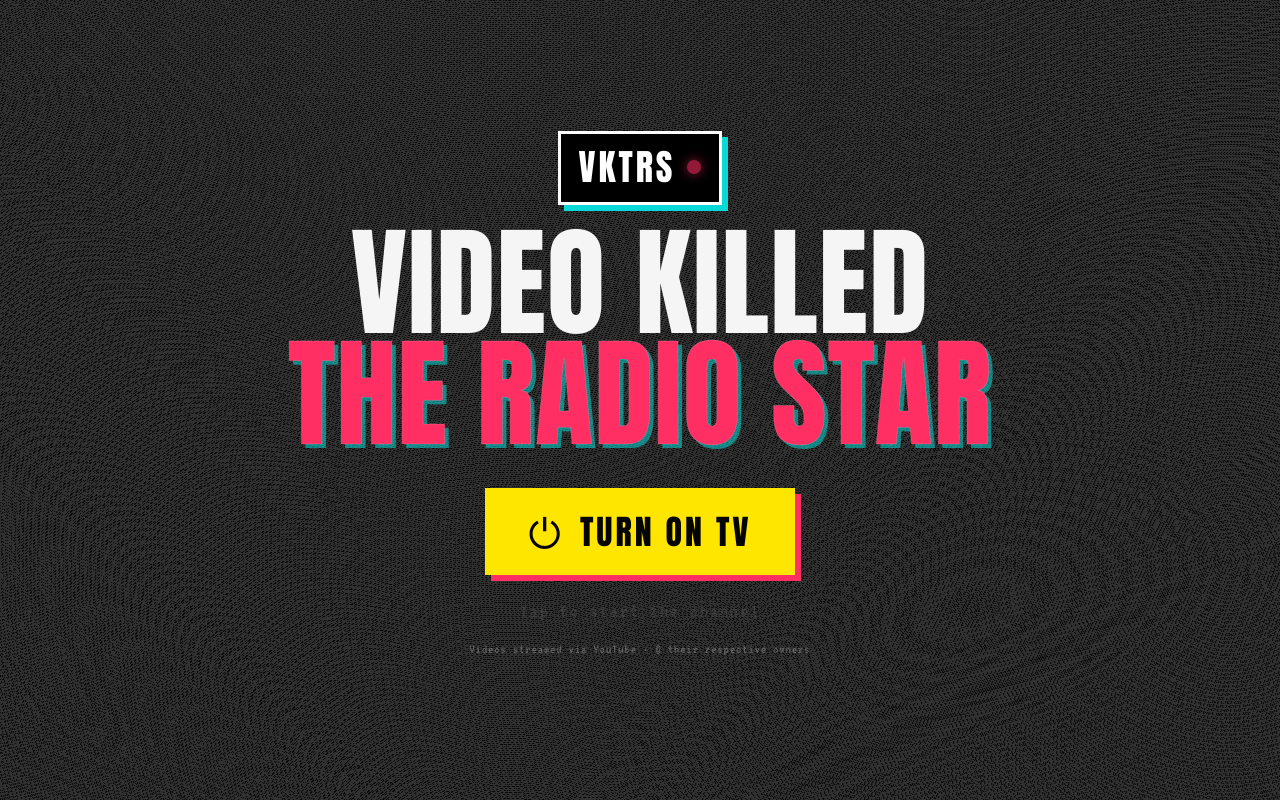
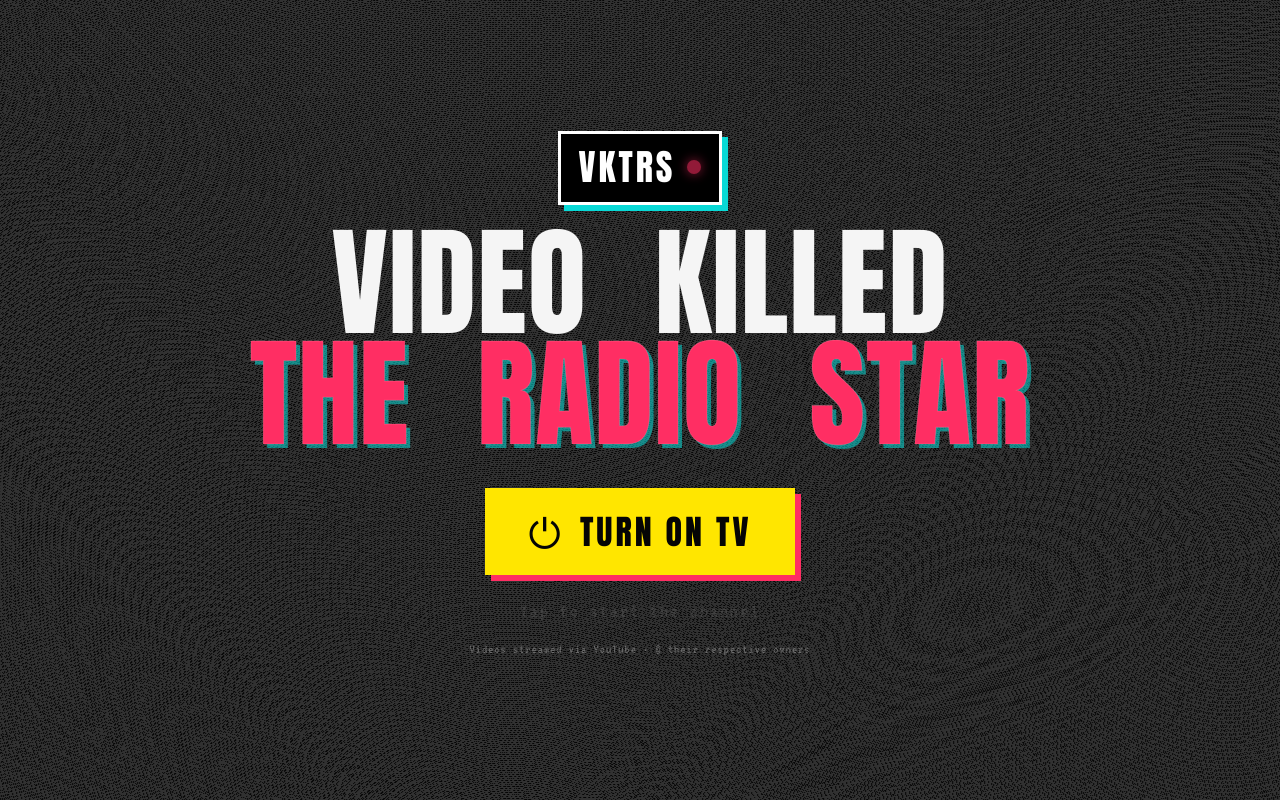
Before and after one commit to konradmichalik/video-killed-the-radio-star, a Svelte app: page / in a window 1280 px wide. Built offline with nearby package versions, Linux system fonts and the light colour scheme.

Commit message:
feat: stagger word entrance animations on start screen, link readme title to the buggles

```diff
--- a/src/components/StartScreen.svelte
+++ b/src/components/StartScreen.svelte
@@ -11,8 +11,15 @@
       <span class="brand-dot"></span>
     </div>
     <h1 class="logo">
-      <span>VIDEO KILLED</span>
-      <span>THE RADIO STAR</span>
+      <span class="line line-1">
+        <span class="word" style="--i: 0">VIDEO</span>
+        <span class="word" style="--i: 1">KILLED</span>
+      </span>
+      <span class="line line-2">
+        <span class="word" style="--i: 2">THE</span>
+        <span class="word" style="--i: 3">RADIO</span>
+        <span class="word" style="--i: 4">STAR</span>
+      </span>
     </h1>
     <button id="power-btn" type="button" on:click={() => dispatch('power')}>
       <span class="power-glyph">&#x23FB;</span>
@@ -159,55 +166,60 @@
     letter-spacing: 1px;
     text-transform: uppercase;
   }
-  .logo span {
+  .line {
     display: block;
+    white-space: nowrap;
+    font-size: clamp(38px, 11vw, 120px);
   }
-  .logo span:first-child {
-    font-size: clamp(38px, 11vw, 120px);
+  .line-1 {
     color: var(--ink);
-    animation:
-      logo-scramble-1 900ms steps(8, end) 800ms backwards,
-      wordmark-glitch-1 4.6s steps(1, end) 1700ms infinite;
+    --final-shadow: none;
+    animation: wordmark-glitch-1 4.6s steps(1, end) 2400ms infinite;
   }
-  .logo span:last-child {
-    font-size: clamp(38px, 11vw, 120px);
+  .line-2 {
     color: var(--accent);
     -webkit-text-stroke: 1px rgba(255, 255, 255, 0.15);
     text-shadow: 4px 4px 0 rgba(8, 217, 214, 0.55);
-    animation:
-      logo-scramble-2 1000ms steps(9, end) 1000ms backwards,
-      wordmark-glitch-2 4.6s steps(1, end) 2000ms infinite;
+    --final-shadow: 4px 4px 0 rgba(8, 217, 214, 0.55);
+    animation: wordmark-glitch-2 4.6s steps(1, end) 2600ms infinite;
   }
-  /* Heavy chromatic split that collapses into the stable wordmark — VHS
-     tracking-lock-in feel. Each step is a hard frame, no easing. */
-  @keyframes logo-scramble-1 {
+  /* Each word gets its own VHS tracking-lock scramble, staggered by --i. */
+  .word {
+    display: inline-block;
+    animation: word-in 850ms steps(7, end) calc(700ms + var(--i) * 180ms) backwards;
+  }
+  .word + .word {
+    margin-left: 0.32em;
+  }
+  @keyframes word-in {
     0% {
       opacity: 0;
-      transform: translateX(-60px) scaleX(1.4);
+      transform: translateX(-80px) scaleX(1.5);
       text-shadow:
-        18px 0 0 var(--accent-2),
-        -18px 0 0 var(--accent);
-      letter-spacing: 12px;
-      filter: blur(2px);
+        20px 0 0 var(--accent-2),
+        -20px 0 0 var(--accent);
+      letter-spacing: 14px;
+      filter: blur(2.5px);
     }
-    25% {
-      opacity: 0.7;
-      transform: translateX(24px) scaleX(0.9);
+    22% {
+      opacity: 0.75;
+      transform: translateX(28px) scaleX(0.85);
       text-shadow:
         -14px 0 0 var(--accent-2),
         14px 0 0 var(--accent);
       letter-spacing: -4px;
+      filter: blur(1px);
     }
-    50% {
+    45% {
       opacity: 1;
-      transform: translateX(-8px);
+      transform: translateX(-8px) scaleX(1.05);
       text-shadow:
         8px 0 0 var(--accent-2),
         -8px 0 0 var(--accent);
       letter-spacing: 4px;
       filter: none;
     }
-    75% {
+    70% {
       transform: translateX(3px);
       text-shadow:
         -3px 0 0 var(--accent-2),
@@ -216,51 +228,7 @@
     }
     100% {
       transform: none;
-      text-shadow: none;
-      letter-spacing: 1px;
-    }
-  }
-  @keyframes logo-scramble-2 {
-    0% {
-      opacity: 0;
-      transform: translateX(60px) scaleX(1.4);
-      text-shadow:
-        -18px 0 0 var(--accent-2),
-        18px 0 0 var(--accent),
-        4px 4px 0 rgba(8, 217, 214, 0.55);
-      letter-spacing: 12px;
-      filter: blur(2px);
-    }
-    25% {
-      opacity: 0.7;
-      transform: translateX(-24px) scaleX(0.9);
-      text-shadow:
-        14px 0 0 var(--accent-2),
-        -14px 0 0 var(--accent),
-        4px 4px 0 rgba(8, 217, 214, 0.55);
-      letter-spacing: -4px;
-    }
-    50% {
-      opacity: 1;
-      transform: translateX(8px);
-      text-shadow:
-        -8px 0 0 var(--accent-2),
-        8px 0 0 var(--accent),
-        4px 4px 0 rgba(8, 217, 214, 0.55);
-      letter-spacing: 4px;
-      filter: none;
-    }
-    75% {
-      transform: translateX(-3px);
-      text-shadow:
-        3px 0 0 var(--accent-2),
-        -3px 0 0 var(--accent),
-        4px 4px 0 rgba(8, 217, 214, 0.55);
-      letter-spacing: 1px;
-    }
-    100% {
-      transform: none;
-      text-shadow: 4px 4px 0 rgba(8, 217, 214, 0.55);
+      text-shadow: var(--final-shadow);
       letter-spacing: 1px;
     }
   }
@@ -281,7 +249,7 @@
     transition:
       transform 0.08s ease,
       box-shadow 0.08s ease;
-    animation: btn-in 400ms cubic-bezier(0.2, 1.5, 0.4, 1) 1800ms backwards;
+    animation: btn-in 400ms cubic-bezier(0.2, 1.5, 0.4, 1) 2400ms backwards;
   }
   @keyframes btn-in {
     0% {
@@ -330,7 +298,8 @@
   @media (prefers-reduced-motion: reduce) {
     .start-content,
     .brand-block,
-    .logo span,
+    .line,
+    .word,
     #power-btn {
       animation: none;
     }
```
Also changed, not shown: 1 other file (tests, documents, lock files or other folders).
